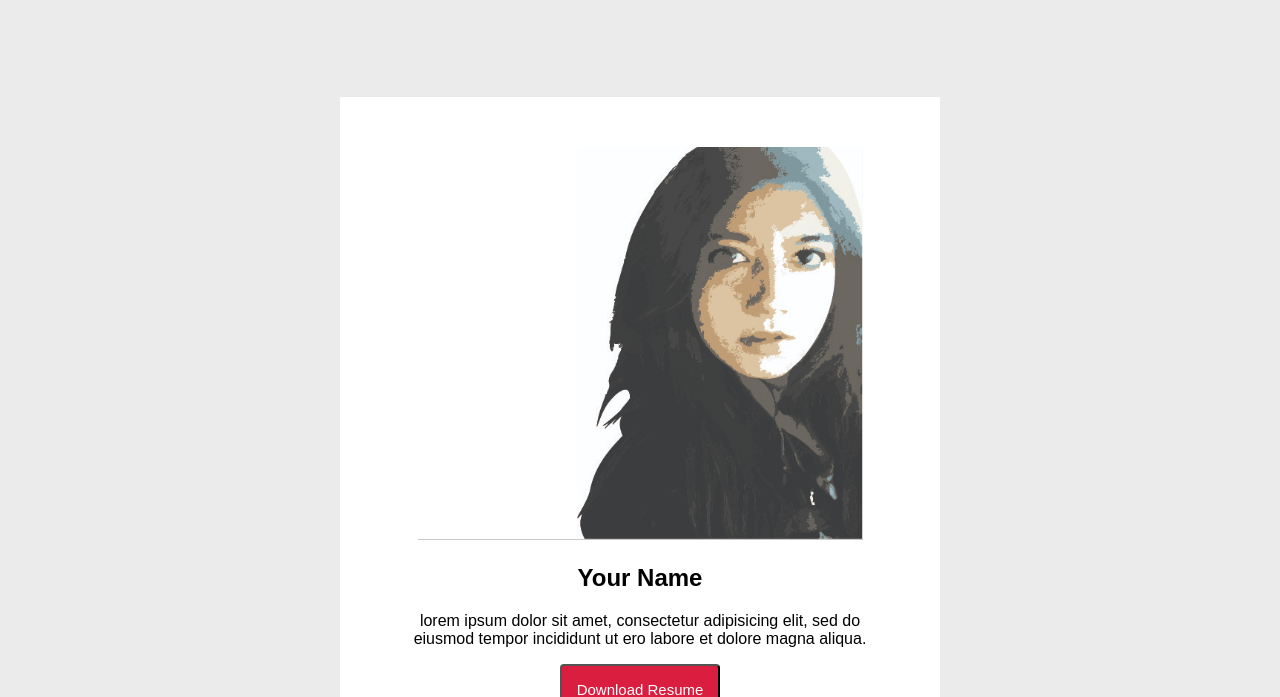
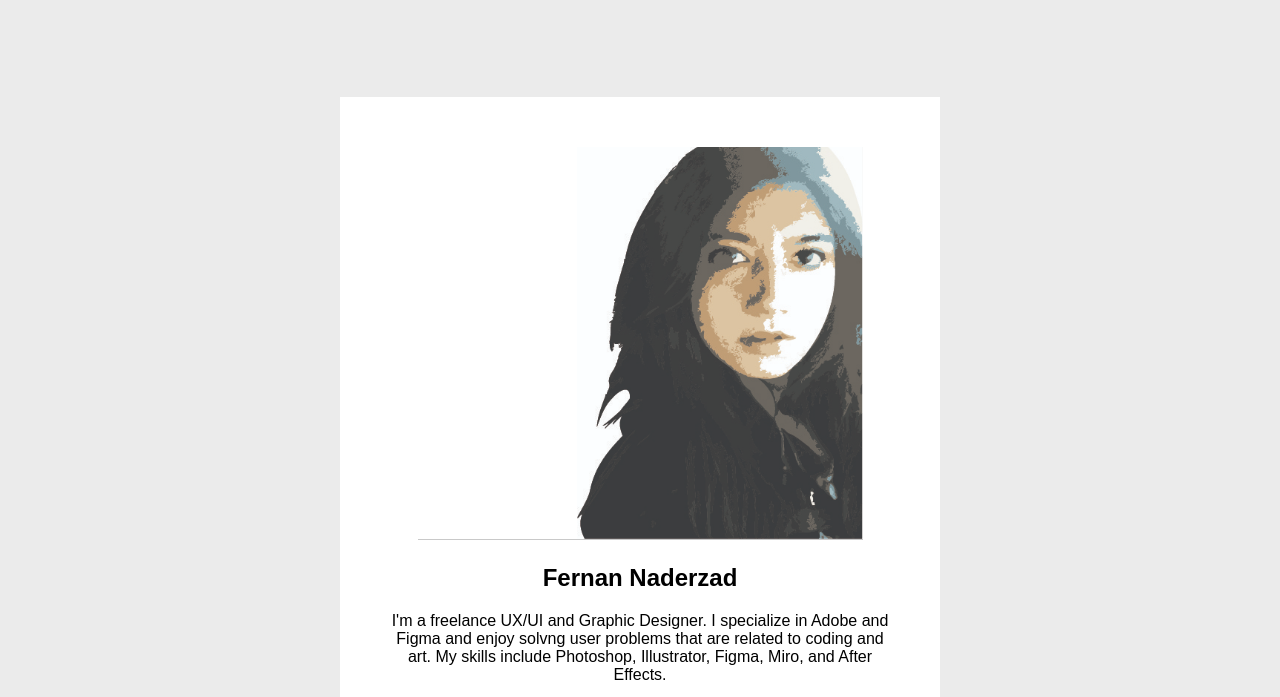
Before and after one commit to gubaba19/UX_UI_HW_19, a plain HTML site: page index.html in a window 1280 px wide. Shown: the part 99-796 px from the top of the page. Drawn offline with nearby package versions, Linux system fonts and the light colour scheme.

Commit message:
update index

```diff
--- a/index.html
+++ b/index.html
@@ -18,8 +18,8 @@
     <section class="heroImg">
       <div class="content">
         <img src="images/profile.png">
-        <h1>Your Name</h1>
-        <p>lorem ipsum dolor sit amet, consectetur adipisicing elit, sed do eiusmod tempor incididunt ut ero labore et dolore magna aliqua.</p>
+        <h1>Fernan Naderzad</h1>
+        <p>I'm a freelance UX/UI and Graphic Designer. I specialize in Adobe and Figma and enjoy solvng user problems that are related to coding and art. My skills include Photoshop, Illustrator, Figma, Miro, and After Effects.</p>
         <button>Download Resume</button>
       </div>
     </section>
@@ -50,8 +50,8 @@
           <img src="images/case-study1.png">
         </div>
         <div class="content1">
-          <h4>User Research</h4>
-          <p>Lorem ipsum dolor sit amet, consectetur adipisicing elit, sed do eiusmod tempor incididunt ut ero labore et dolore magna aliqua. Ut enim ad minim veniam, quis nostrud exercitation ullamco poriti laboris nisi ut aliquip ex ea commodo consequat.</p>
+          <h4>AmiGO Travel App</h4>
+          <p>AmiGO is a one-stop app for all traveling needs from start to finish for a group of people going on a trip.</p>
           <a href="https://gubaba19.github.io/UX_UI_HW_20/index.html" target="_blank"><button>View Project</button></a>
         </div>
         <div class="img2">
```
